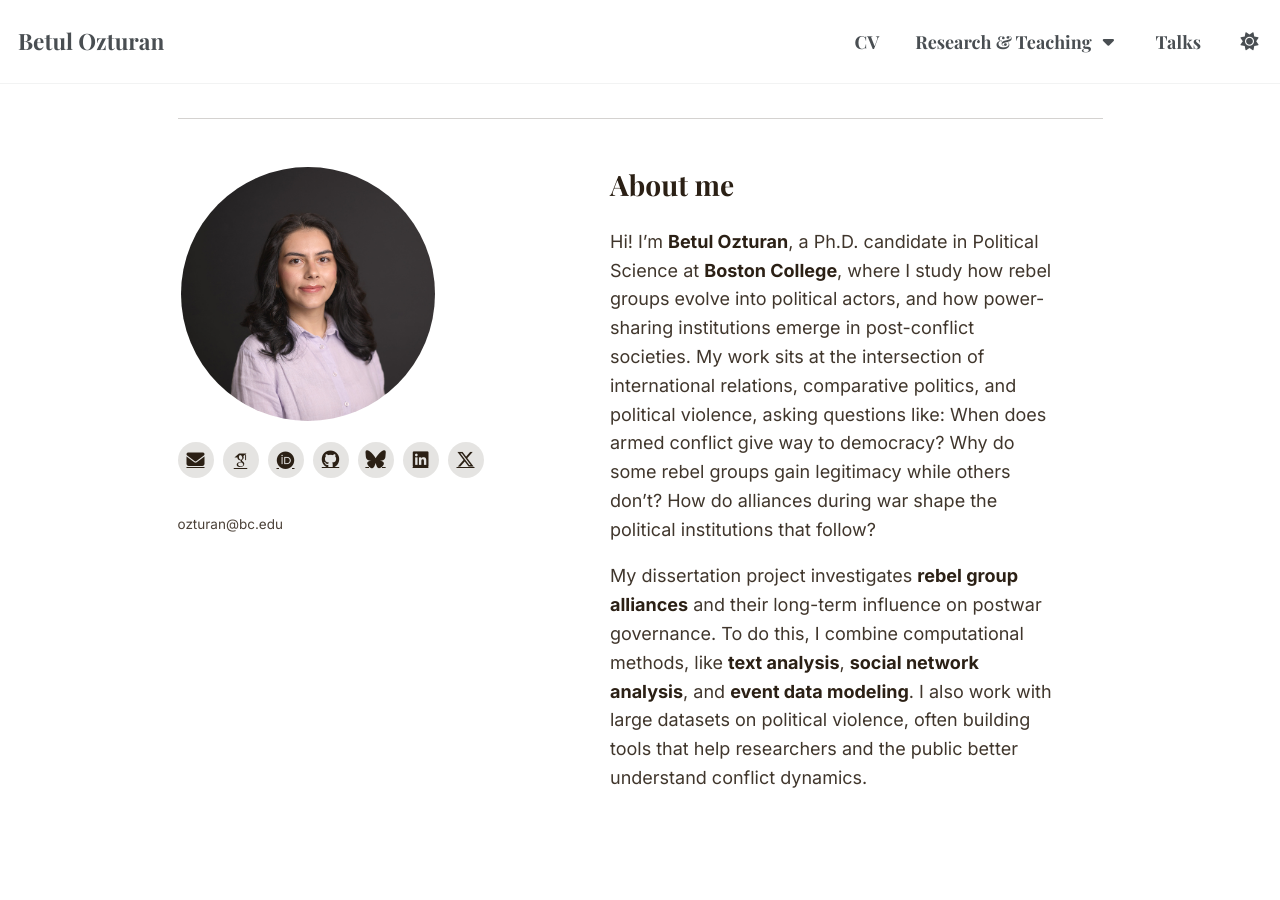
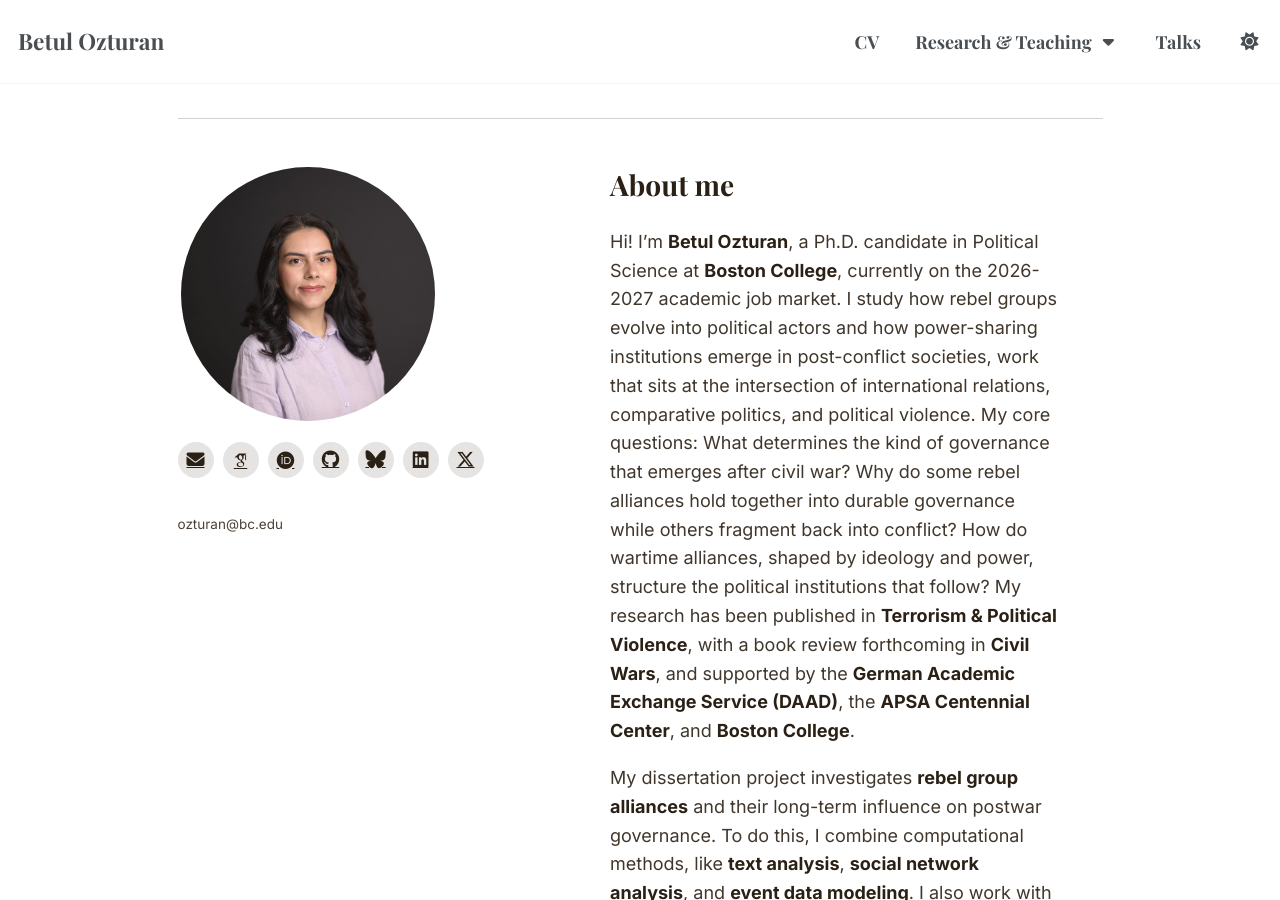
Before and after one commit to betulozturan/betulozturan.github.io, a Jekyll site: the page built from _pages/about.md, in a window 1280 px wide and 900 px high, scrolled down 870 px. Built offline with Jekyll 4.4.1, drawn with Linux system fonts in a browser that asks for light colours; some web fonts are replaced; some of the changed text lies outside the part shown.

Commit message:
Expand About me bio with corrected research framing and fieldwork
Fold in the job-market line, publications/funding, and fieldwork
that were previously only in the removed "What is going on"/"Other
things I do" sections. Correct the research questions to reflect the
dissertation's actual focus on postwar governance outcomes and rebel
alliance durability, not democratization specifically.

Co-Authored-By: Claude Sonnet 5 <noreply@anthropic.com>

```diff
--- a/_pages/about.md
+++ b/_pages/about.md
@@ -6,8 +6,10 @@ hero_profile: true
 header:
   overlay_image: IMG_0022.jpg
 about_bio:
-  - "Hi! I’m **Betul Ozturan**, a Ph.D. candidate in Political Science at **Boston College**, where I study how rebel groups evolve into political actors, and how power-sharing institutions emerge in post-conflict societies. My work sits at the intersection of international relations, comparative politics, and political violence, asking questions like: When does armed conflict give way to democracy? Why do some rebel groups gain legitimacy while others don’t? How do alliances during war shape the political institutions that follow?"
+  - "Hi! I’m **Betul Ozturan**, a Ph.D. candidate in Political Science at **Boston College**, currently on the 2026-2027 academic job market. I study how rebel groups evolve into political actors and how power-sharing institutions emerge in post-conflict societies, work that sits at the intersection of international relations, comparative politics, and political violence. My core questions: What determines the kind of governance that emerges after civil war? Why do some rebel alliances hold together into durable governance while others fragment back into conflict? How do wartime alliances, shaped by ideology and power, structure the political institutions that follow? My research has been published in **Terrorism & Political Violence**, with a book review forthcoming in **Civil Wars**, and supported by the **German Academic Exchange Service (DAAD)**, the **APSA Centennial Center**, and **Boston College**."
   - "My dissertation project investigates **rebel group alliances** and their long-term influence on postwar governance. To do this, I combine computational methods, like **text analysis**, **social network analysis**, and **event data modeling**. I also work with large datasets on political violence, often building tools that help researchers and the public better understand conflict dynamics."
+  - "Alongside my dissertation work, I’ve conducted field research in **Turkey** and **Ukraine**, and contributed to projects including the **Political Violence Lab** and the **Western Jihadism Project**."
+  - "If you’re interested in my work, want to collaborate, or just want to chat about rebel group strategies or visualizing conflict data, feel free to reach out!"
 education:
   - degree: "Ph.D. in Political Science"
     school: "Boston College, USA"
```
